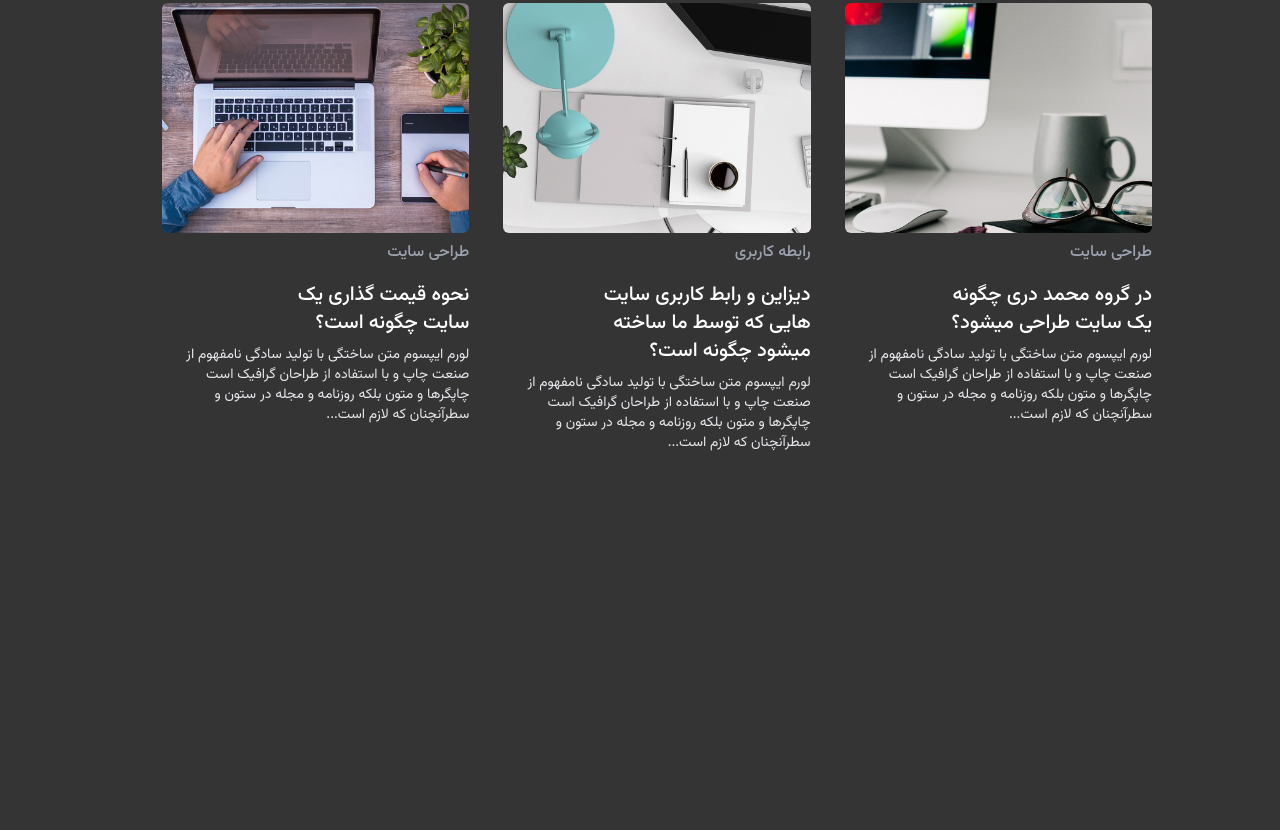
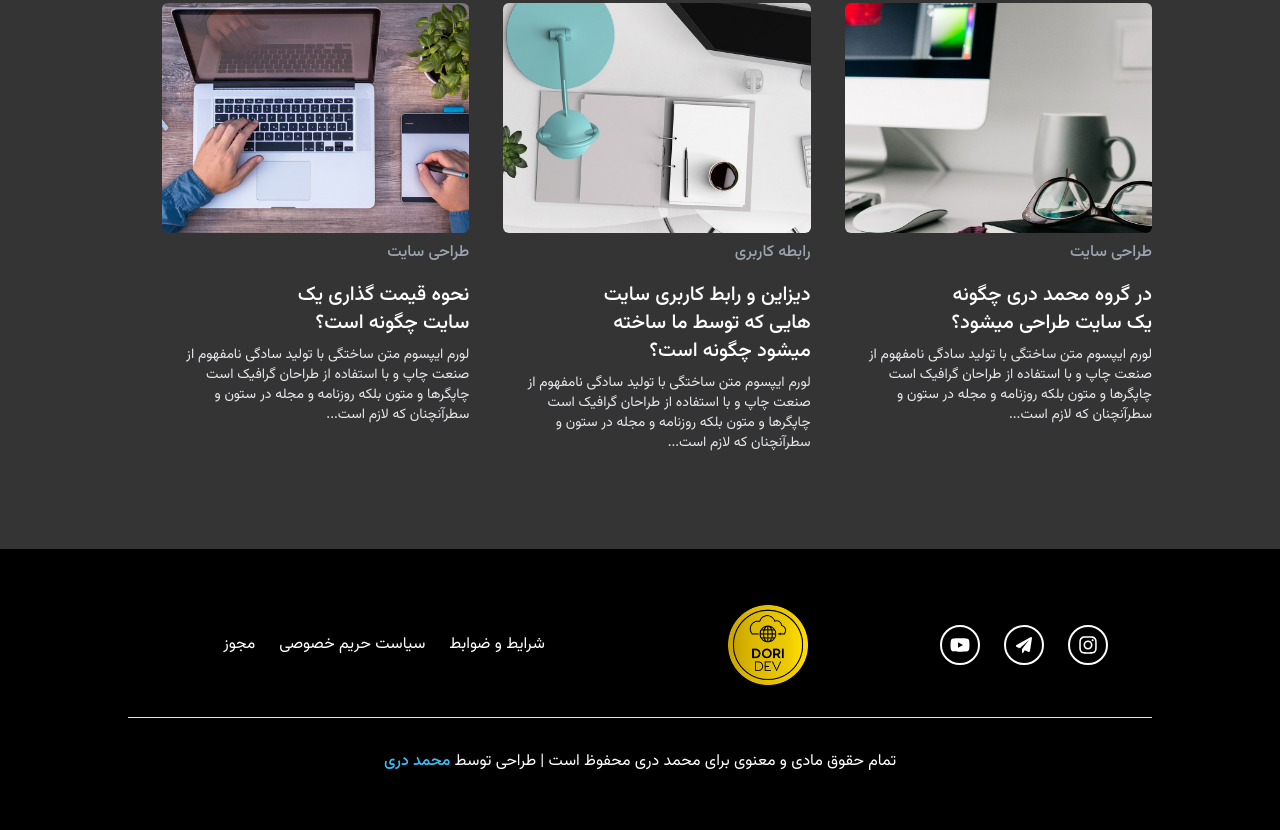
Before and after one commit to dori-dev/tailwind-sample, a website: page src/index.html in a window 1280 px wide. Shown: the part 6410-7240 px from the top of the page. Before the commit the page ends 6864 px from the top, so only its background shows below. Drawn offline with Linux system fonts and the light colour scheme.

Commit message:
Add footer section

```diff
--- a/src/index.html
+++ b/src/index.html
@@ -1073,6 +1073,72 @@
       </div>
     </div>
     <!-- Weblog -->
+
+    <!-- Footer -->
+    <footer class="mt-24">
+      <div class="bg-black py-14 lg:px-32 md:px-24 px-10">
+        <div class="flex flex-wrap items-center mb-8">
+          <div
+            class="lg:w-1/4 w-full flex justify-center lg:order-1 order-2 lg:mt-0 mt-6"
+          >
+            <div class="social">
+              <svg
+                xmlns="http://www.w3.org/2000/svg"
+                viewBox="0 0 448 512"
+                class="w-5 h-5"
+              >
+                <path
+                  d="M224.1 141c-63.6 0-114.9 51.3-114.9 114.9s51.3 114.9 114.9 114.9S339 319.5 339 255.9 287.7 141 224.1 141zm0 189.6c-41.1 0-74.7-33.5-74.7-74.7s33.5-74.7 74.7-74.7 74.7 33.5 74.7 74.7-33.6 74.7-74.7 74.7zm146.4-194.3c0 14.9-12 26.8-26.8 26.8-14.9 0-26.8-12-26.8-26.8s12-26.8 26.8-26.8 26.8 12 26.8 26.8zm76.1 27.2c-1.7-35.9-9.9-67.7-36.2-93.9-26.2-26.2-58-34.4-93.9-36.2-37-2.1-147.9-2.1-184.9 0-35.8 1.7-67.6 9.9-93.9 36.1s-34.4 58-36.2 93.9c-2.1 37-2.1 147.9 0 184.9 1.7 35.9 9.9 67.7 36.2 93.9s58 34.4 93.9 36.2c37 2.1 147.9 2.1 184.9 0 35.9-1.7 67.7-9.9 93.9-36.2 26.2-26.2 34.4-58 36.2-93.9 2.1-37 2.1-147.8 0-184.8zM398.8 388c-7.8 19.6-22.9 34.7-42.6 42.6-29.5 11.7-99.5 9-132.1 9s-102.7 2.6-132.1-9c-19.6-7.8-34.7-22.9-42.6-42.6-11.7-29.5-9-99.5-9-132.1s-2.6-102.7 9-132.1c7.8-19.6 22.9-34.7 42.6-42.6 29.5-11.7 99.5-9 132.1-9s102.7-2.6 132.1 9c19.6 7.8 34.7 22.9 42.6 42.6 11.7 29.5 9 99.5 9 132.1s2.7 102.7-9 132.1z"
+                />
+              </svg>
+            </div>
+            <div class="social">
+              <div class="h-5 w-5 flex justify-center items-center">
+                <svg
+                  xmlns="http://www.w3.org/2000/svg"
+                  viewBox="0 0 512 512"
+                  class="w-4 h-4"
+                >
+                  <path
+                    d="M511.6 36.86l-64 415.1c-1.5 9.734-7.375 18.22-15.97 23.05c-4.844 2.719-10.27 4.097-15.68 4.097c-4.188 0-8.319-.8154-12.29-2.472l-122.6-51.1l-50.86 76.29C226.3 508.5 219.8 512 212.8 512C201.3 512 192 502.7 192 491.2v-96.18c0-7.115 2.372-14.03 6.742-19.64L416 96l-293.7 264.3L19.69 317.5C8.438 312.8 .8125 302.2 .0625 289.1s5.469-23.72 16.06-29.77l448-255.1c10.69-6.109 23.88-5.547 34 1.406S513.5 24.72 511.6 36.86z"
+                  />
+                </svg>
+              </div>
+            </div>
+            <div class="social">
+              <svg
+                xmlns="http://www.w3.org/2000/svg"
+                viewBox="0 0 576 512"
+                class="w-5 h-5"
+              >
+                <path
+                  d="M549.655 124.083c-6.281-23.65-24.787-42.276-48.284-48.597C458.781 64 288 64 288 64S117.22 64 74.629 75.486c-23.497 6.322-42.003 24.947-48.284 48.597-11.412 42.867-11.412 132.305-11.412 132.305s0 89.438 11.412 132.305c6.281 23.65 24.787 41.5 48.284 47.821C117.22 448 288 448 288 448s170.78 0 213.371-11.486c23.497-6.321 42.003-24.171 48.284-47.821 11.412-42.867 11.412-132.305 11.412-132.305s0-89.438-11.412-132.305zm-317.51 213.508V175.185l142.739 81.205-142.739 81.201z"
+                />
+              </svg>
+            </div>
+          </div>
+          <div class="lg:w-1/4 lg:inline-block hidden lg:order-2">
+            <img class="w-20 mx-auto" src="../img/logo.png" alt="" />
+          </div>
+          <div class="lg:w-2/4 w-full flex justify-center lg:order-3 order-1">
+            <div class="mx-3 lg:w-fit w-1/3 text-center">شرایط و ضوابط</div>
+            <div class="mx-3 lg:w-fit w-1/3 text-center">سیاست حریم خصوصی</div>
+            <div class="mx-3 lg:w-fit w-1/3 text-center">مجوز</div>
+          </div>
+        </div>
+        <hr class="text-white" />
+        <p class="text-center mt-8">
+          تمام حقوق مادی و معنوی برای محمد دری محفوظ است | طراحی توسط
+          <a
+            target="_blank"
+            class="text-sky-400 font-vazirBold"
+            href="https://github.com/dori-dev"
+            >محمد دری</a
+          >
+        </p>
+      </div>
+    </footer>
+    <!-- Footer -->
     <script>
       AOS.init();
     </script>
```
